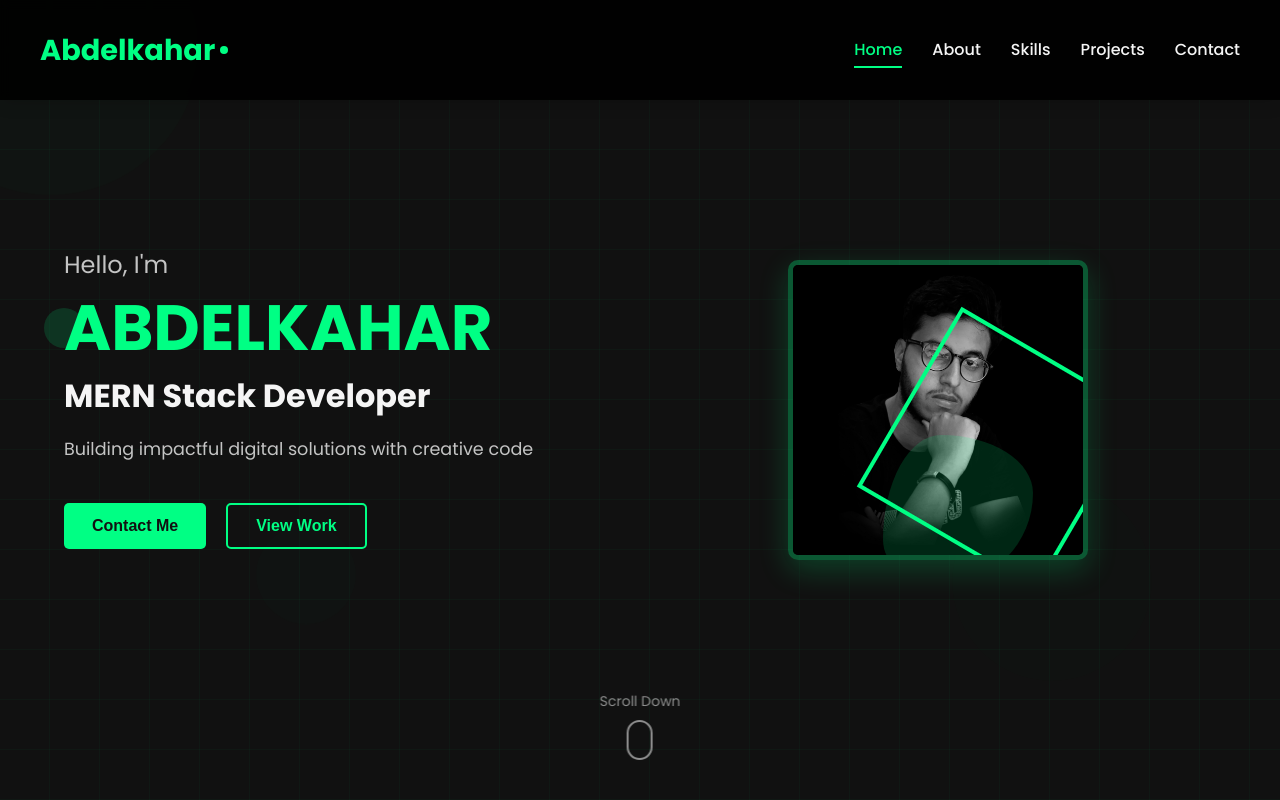
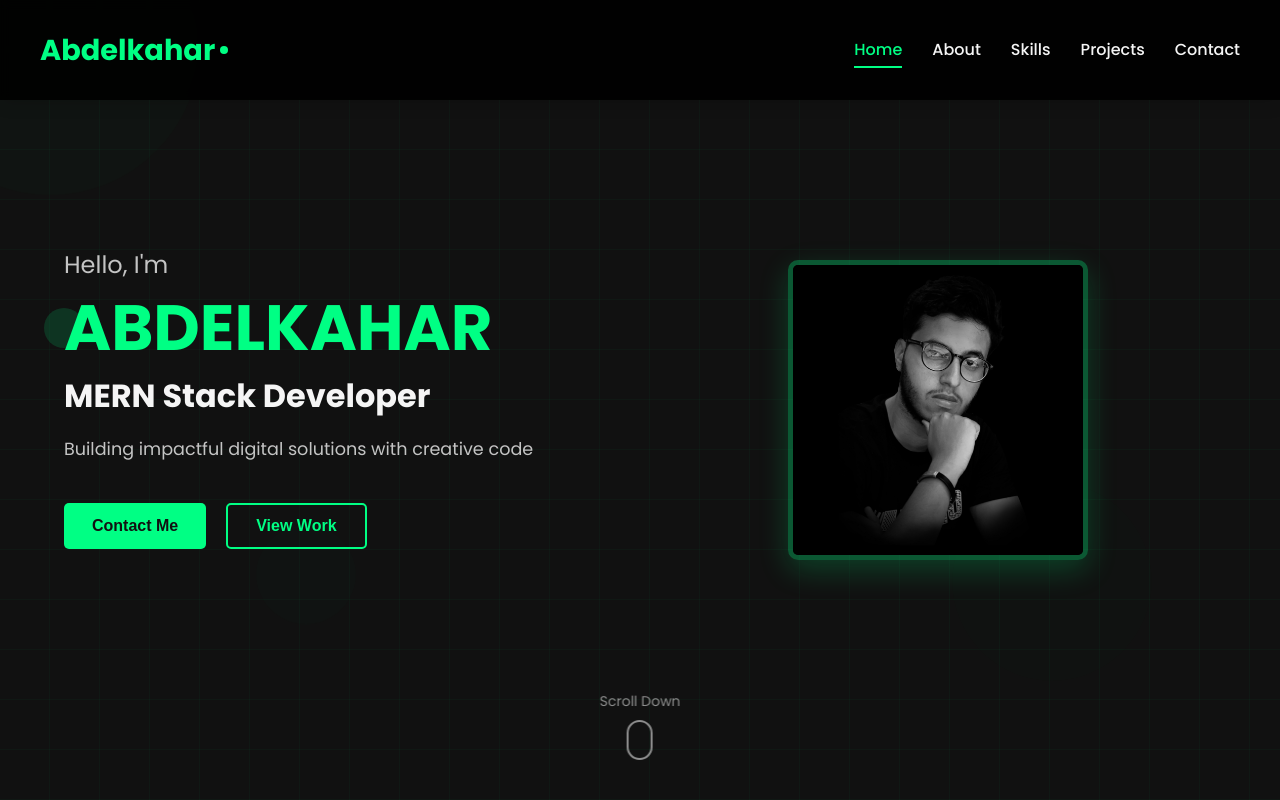
Before and after one commit to abdelkaharBen/portfolio, a React (Create React App) app: page / in a window 1280 px wide. Shown: the top 800 px of the page. Built offline with nearby package versions, Linux system fonts and the light colour scheme.

Commit message:
update : change email and remouve picture green annimation

```diff
--- a/src/pages/portfolio.css
+++ b/src/pages/portfolio.css
@@ -377,57 +377,6 @@ nav ul li.active a::after {
   transform: scale(1.05);
 }
 
-.geometric-bg {
-  position: absolute;
-  width: 100%;
-  height: 100%;
-  z-index: 1;
-  right: -50px;
-  bottom: -50px;
-}
-
-.geometric-bg::before {
-  content: '';
-  position: absolute;
-  width: 200px;
-  height: 200px;
-  border: 4px solid var(--primary);
-  top: 30px;
-  right: 30px;
-  animation: rotate 20s linear infinite;
-}
-
-.geometric-bg::after {
-  content: '';
-  position: absolute;
-  width: 150px;
-  height: 150px;
-  background-color: var(--primary-light);
-  bottom: 20px;
-  left: 40px;
-  border-radius: 30% 70% 70% 30% / 30% 30% 70% 70%;
-  animation: morph 15s linear infinite;
-}
-
-@keyframes rotate {
-  0% { transform: rotate(0deg); }
-  100% { transform: rotate(360deg); }
-}
-
-@keyframes morph {
-  0%, 100% {
-    border-radius: 30% 70% 70% 30% / 30% 30% 70% 70%;
-  }
-  25% {
-    border-radius: 70% 30% 30% 70% / 70% 70% 30% 30%;
-  }
-  50% {
-    border-radius: 30% 70% 70% 30% / 70% 30% 70% 30%;
-  }
-  75% {
-    border-radius: 70% 30% 30% 70% / 30% 70% 30% 70%;
-  }
-}
 
 .hero-bg {
   position: absolute;
--- a/src/pages/portfolio.jsx
+++ b/src/pages/portfolio.jsx
@@ -493,7 +493,7 @@ function Portfolio() {
                 </div>
                 <div className="method-info">
 
-                  <p>abdouediter@gmail.com</p>
+                  <p>Abdelkahar.dev@gmail.com</p>
                 </div>
               </div>
               <div className="contact-method">
```
